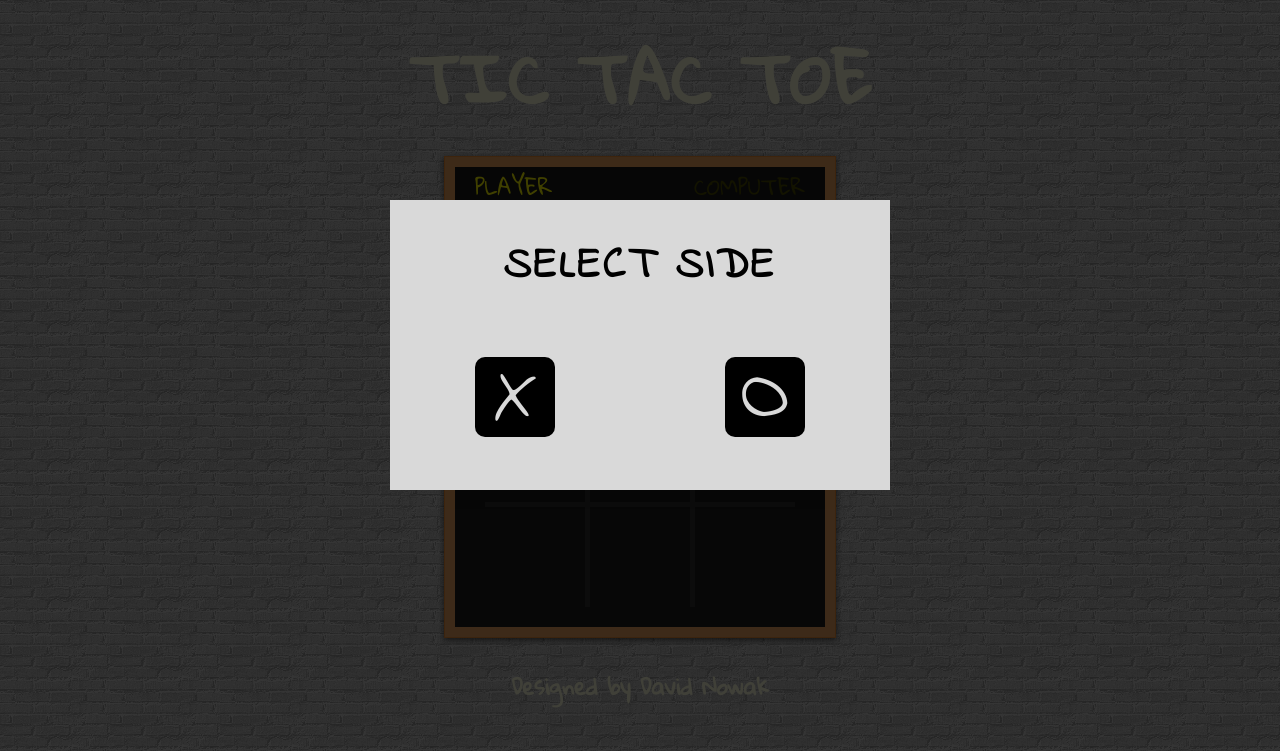
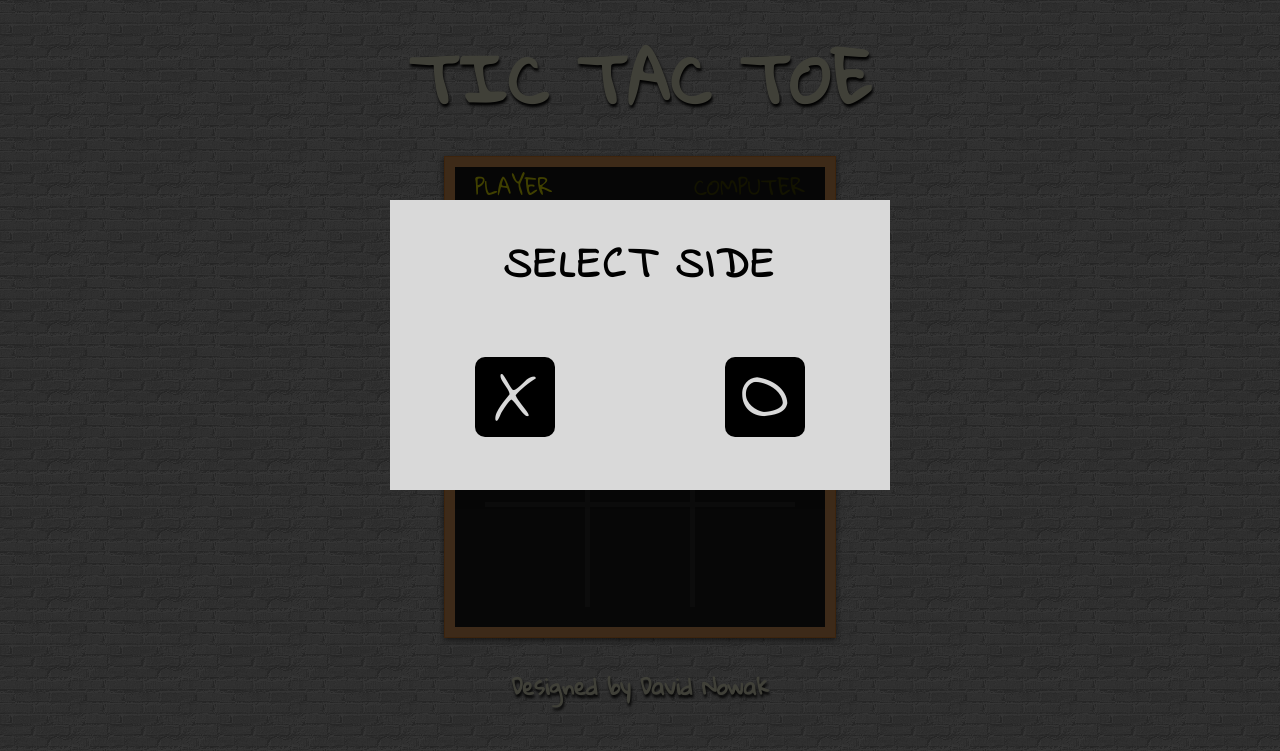
Before and after one commit to Confidenceiskey/tic-tac-toe, a React app: page / in a window 1280 px wide. Built offline with nearby package versions, Linux system fonts and the light colour scheme.

Commit message:
fixed minimax algorithm and adjusted CSS

```diff
--- a/src/components/TicTacBoard/TicTacBoard.js
+++ b/src/components/TicTacBoard/TicTacBoard.js
@@ -10,7 +10,7 @@ const TicTacBoard = ({ gameBoard, playerMove }) => {
           gameBoard.map((boardValue, i) => {
             return (
               <OneSquare
-                key={i}
+                key={i+1}
                 id={i}
                 value={gameBoard[i]}
                 onClick={playerMove}
--- a/src/containers/App.css
+++ b/src/containers/App.css
@@ -34,6 +34,7 @@
   font-family: "Gloria Hallelujah", cursive;
   line-height: 1.1;
   color: #ffffe0;
+  text-shadow: 1px 3px 3px #000;
 }
 
 /*@keyframes App-logo-spin {
--- a/src/containers/App.js
+++ b/src/containers/App.js
@@ -13,6 +13,7 @@ class App extends Component {
     super()
     this.state = {
       gameBoard: Array(9).fill(""),
+      //gameBoard: ["X", "", "", "O", "O", "", "", "X", ""],
       playerSide: "",
       playerScore: 0,
       computerSide: "",
@@ -32,7 +33,7 @@ class App extends Component {
       currentGameState[clickedSquare] = playerSide;
       this.updateGameBoard(currentGameState);
 
-      if (this.isWinner(currentGameState, playerSide)) {
+      if (this.isWinner(currentGameState, playerSide) === true) {
         this.updateStatus("You win!");
         this.updatePlayerScore();
 
@@ -61,14 +62,20 @@ class App extends Component {
     ];
 
     for (const eachWiningLine of allWiningCombos) {
+
       if (
         gameBoard[eachWiningLine[0]] === gameBoard[eachWiningLine[1]] &&
         gameBoard[eachWiningLine[0]] === gameBoard[eachWiningLine[2]] &&
-        gameBoard[eachWiningLine[0]] === side
+        gameBoard[eachWiningLine[0]] !== ""
       ) {
-        return true;
+        return gameBoard[eachWiningLine[0]];
       }
     }
+
+    if (!gameBoard.includes('')) {
+      return "draw";
+    }
+
     return false;
   }
 
@@ -98,7 +105,8 @@ class App extends Component {
   }
 
   miniMaxAI = (currentGameState, side, depth) => {
-    if (!this.isWinner(currentGameState, side) && currentGameState.includes('')) {
+    const gameFate = this.isWinner(currentGameState, side);
+    if (gameFate === false) {
       const winningChanceValues = [];
 
       for (let [i, square] of currentGameState.entries()) {
@@ -107,9 +115,9 @@ class App extends Component {
         if (square === '') {
           updatedGameState[i] = side;
           const newSide = (side === this.state.playerSide ? this.state.computerSide : this.state.playerSide);
-          const winningChanceValue = this.miniMaxAI(updatedGameState, newSide, depth + 10);
+          const value = this.miniMaxAI(updatedGameState, newSide, depth + 10);
           winningChanceValues.push({
-            winningChanceValue: winningChanceValue,
+            winningChanceValue: value,
             indexNum: i
           });
         }
@@ -125,6 +133,7 @@ class App extends Component {
         })
 
         if (depth === 0) {
+          console.log(maxWinningChance);
           return maxWinningChance.indexNum;
 
         } else {
@@ -149,19 +158,19 @@ class App extends Component {
       }
 
     } else {
-      return this.calculateChanceOfWin(currentGameState, side, depth);
+      return this.calculateChanceOfWin(gameFate, side, depth);
     }
   }
 
-  calculateChanceOfWin = (gameState, side, depth) => {
+  calculateChanceOfWin = (gameFate, side, depth) => {
     // Tie
-    if (!gameState.includes('')) {
+    if (gameFate === "draw") {
       return 0;
 
-    } else if (side === this.state.playerSide) {
+    } else if (gameFate === this.state.playerSide) {
       return depth - 100;
 
-    } else if (side === this.state.computerSide) {
+    } else if (gameFate === this.state.computerSide) {
       return 100 - depth;
     }
   }
```
